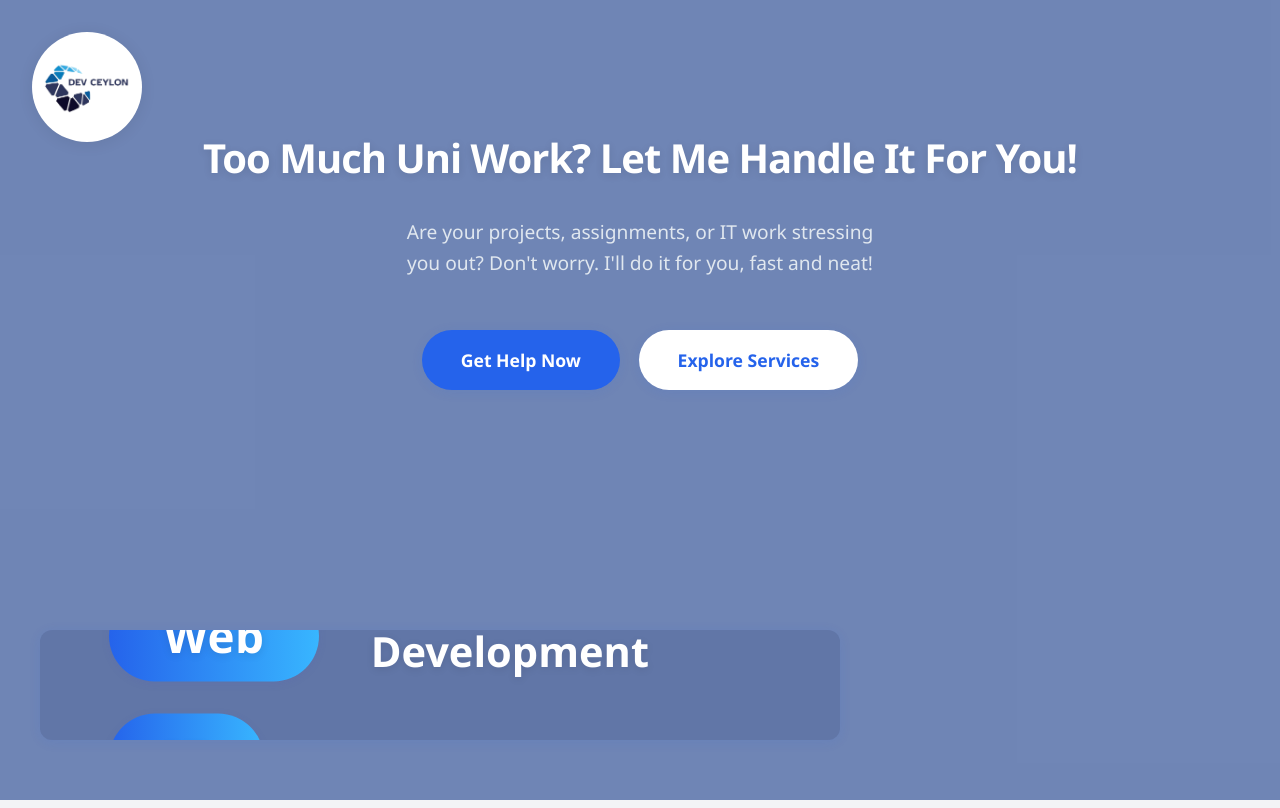
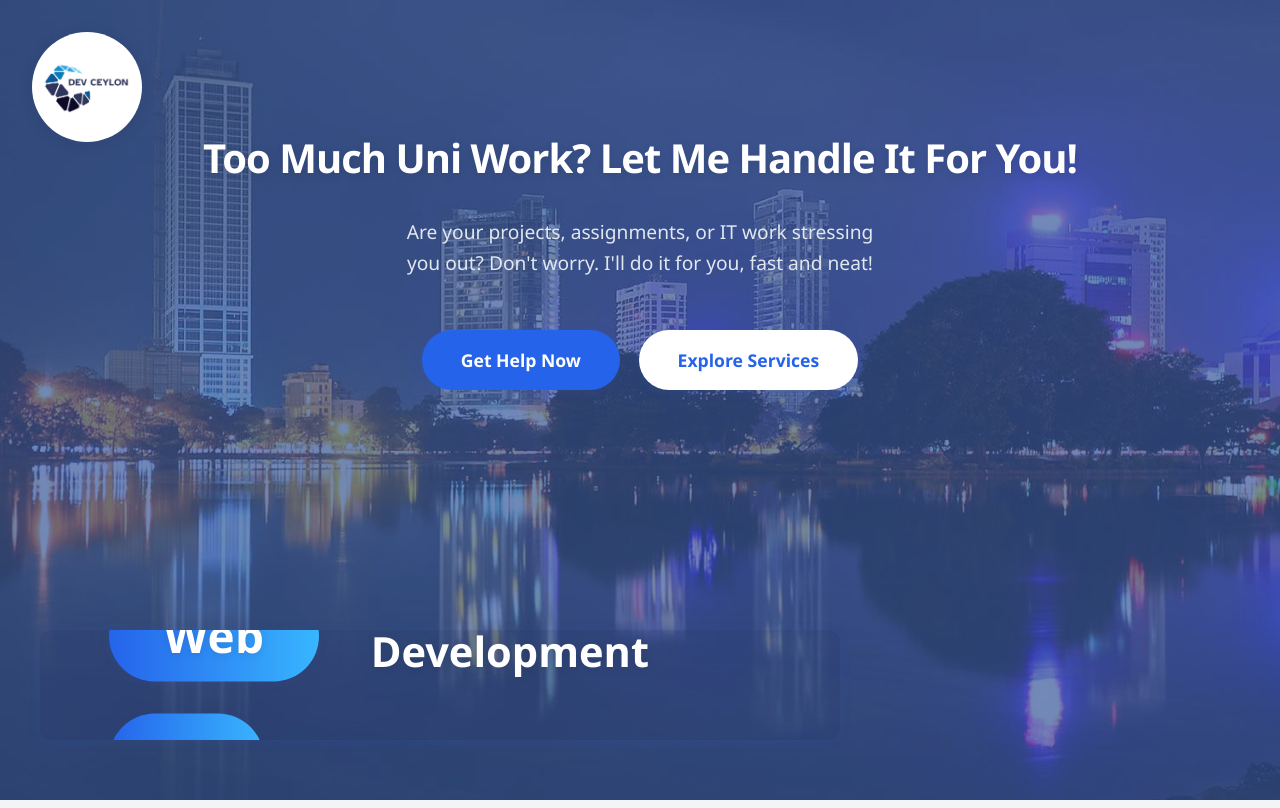
Before and after one commit to Dev-Ceylon/Uni-Hustle, a plain HTML site: page index.html in a window 1280 px wide. Shown: the top 808 px of the page. Drawn offline with Linux system fonts and the light colour scheme.

Commit message:
chanege background image

```diff
--- a/index.html
+++ b/index.html
@@ -31,7 +31,7 @@
     .hero {
       position: relative;
       min-height: 100vh;
-      background: url('images/hero_bg.jpg') center/cover no-repeat;
+      background: url('images/R.webp') center/cover no-repeat;
       display: flex;
       flex-direction: column;
       justify-content: flex-start;
```
Also changed, not shown: images/R.webp (added).
